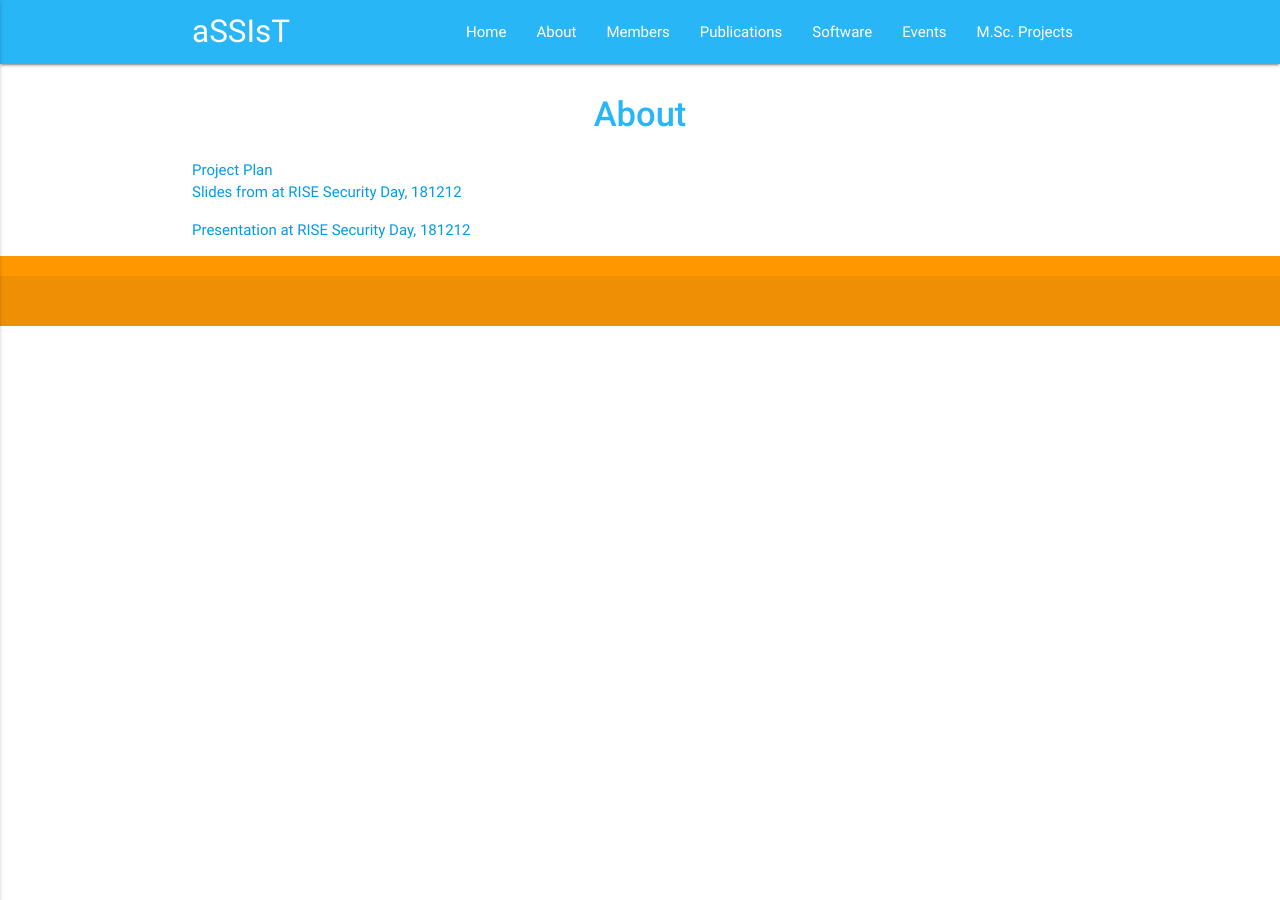
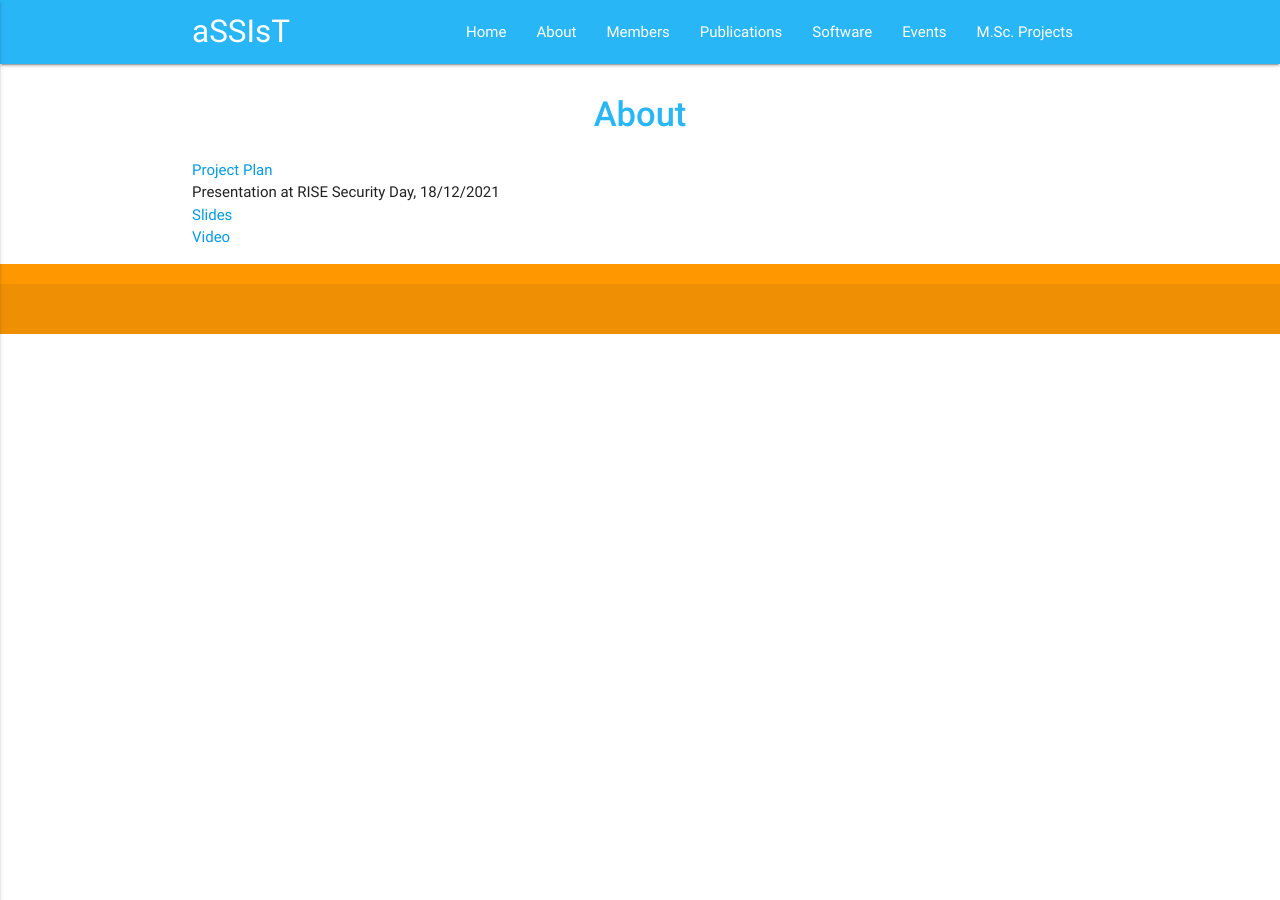
Before and after one commit to assist-project/assist-project.github.io, a Jekyll site: the page built from 01-about.md, in a window 1280 px wide. Built offline with Jekyll 4.4.1, drawn with Linux system fonts in a browser that asks for light colours.

Commit message:
Fix about

```diff
--- a/01-about.md
+++ b/01-about.md
@@ -4,10 +4,7 @@ title: About
 permalink: /about/
 ---
 
-- [Project Plan][plan]
-- [Slides from at RISE Security Day, 181212][slides]
-- [Presentation at RISE Security Day, 181212][video]
-
-  [plan]: ../files/main.pdf "Project Plan"
-  [slides]: ../files/assist-pres.pdf "Slides from at RISE Security Day, 181212"
-  [video]: https://www.youtube.com/watch?v=zks0plZUgIQ&list=PLqLiVcF3GKy3stjqYHbhDSsHNH9zpt-in&index=3 "Presentation at RISE Security Day, 181212"
+- [Project Plan](../files/main.pdf)
+- Presentation at RISE Security Day, 18/12/2021
+  - [Slides](../files/assist-pres.pdf)
+  - [Video](https://www.youtube.com/watch?v=zks0plZUgIQ&list=PLqLiVcF3GKy3stjqYHbhDSsHNH9zpt-in&index=3)
```
